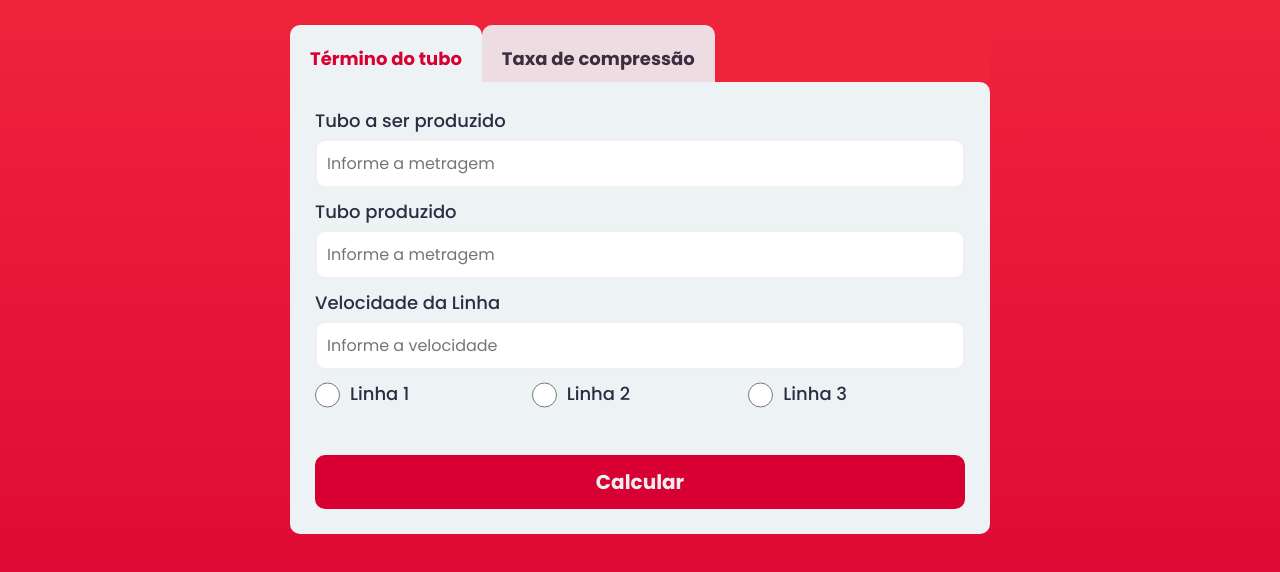
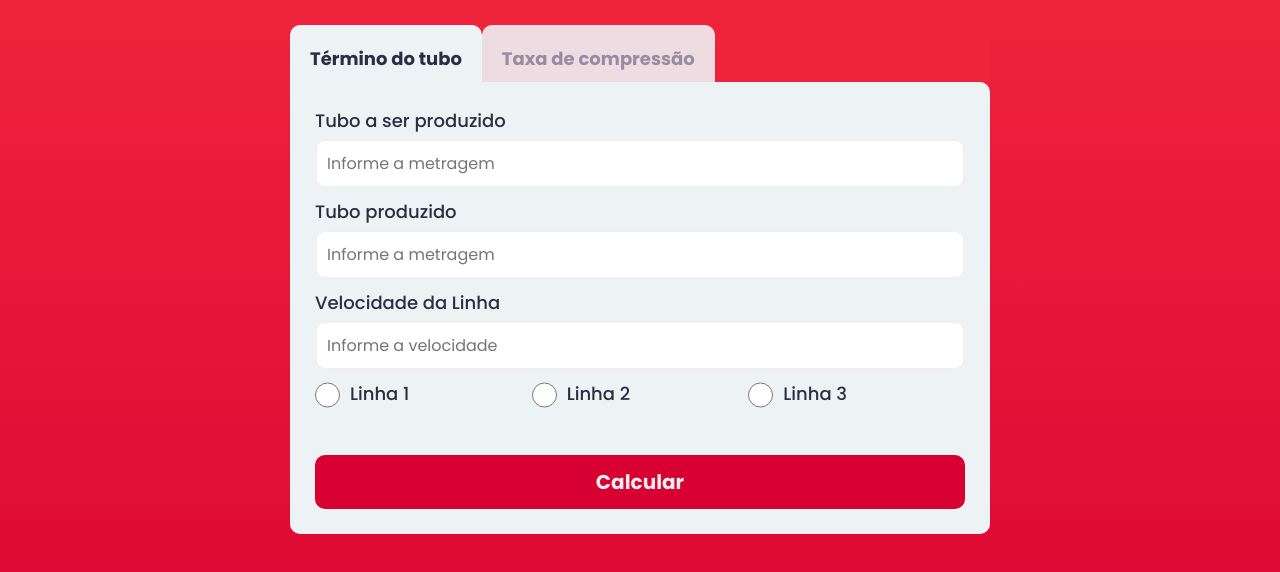
Before and after one commit to Ian-FS/calcula-facil-react, a React (Vite) app: page / in a window 1280 px wide. Shown: the top 572 px of the page. Built offline with nearby package versions, Linux system fonts and the light colour scheme.

Commit message:
atualizado estilo do componente Header

```diff
--- a/src/components/Header/Header.jsx
+++ b/src/components/Header/Header.jsx
@@ -10,8 +10,8 @@ export default function Header() {
                 <ul>
                     <li className="item-endpipe"
                         onClick={(event) => {
-                            event.target.parentElement.parentElement.children[0].style.color = '#d80032'
-                            event.target.parentElement.parentElement.children[1].style.color = '#2b2d42'
+                            event.target.parentElement.parentElement.children[0].style.color = '#2B2D42'
+                            event.target.parentElement.parentElement.children[1].style.color = '#8D99AE'
 
                             event.target.parentElement.parentElement.children[0].style.opacity = '100%'
                             event.target.parentElement.parentElement.children[1].style.opacity = '90%'
@@ -19,8 +19,8 @@ export default function Header() {
                     ><Link to="/">Término do tubo</Link></li>
                     <li
                         onClick={(event => {
-                            event.target.parentElement.parentElement.children[1].style.color = '#d80032'
-                            event.target.parentElement.parentElement.children[0].style.color = '#2b2d42'
+                            event.target.parentElement.parentElement.children[1].style.color = '#2B2D42'
+                            event.target.parentElement.parentElement.children[0].style.color = '#8D99AE'
 
                             event.target.parentElement.parentElement.children[1].style.opacity = '100%'
                             event.target.parentElement.parentElement.children[0].style.opacity = '90%'
--- a/src/components/Header/Header.scss
+++ b/src/components/Header/Header.scss
@@ -4,20 +4,21 @@ header {
     }
     width: 100%;
     background-color: #edf2f4;
-    color: #2b2d42;
+    color: #8d99ae;
     font-size: 18px;
     border-radius: 10px;
     ul {
         display: flex;
+
         .item-endpipe {
             background-color: #edf2f4;
-            border-radius: 10px;
+            border-radius: 10px 10px 0 0;
             opacity: 100%;
-            color: #d80032;
+            color: #2b2d42;
         }
         .item-compression {
             background-color: #edf2f4;
-            border-radius: 10px;
+            border-radius: 10px 10px 0 0;
             opacity: 90%;
         }
         li {
```
